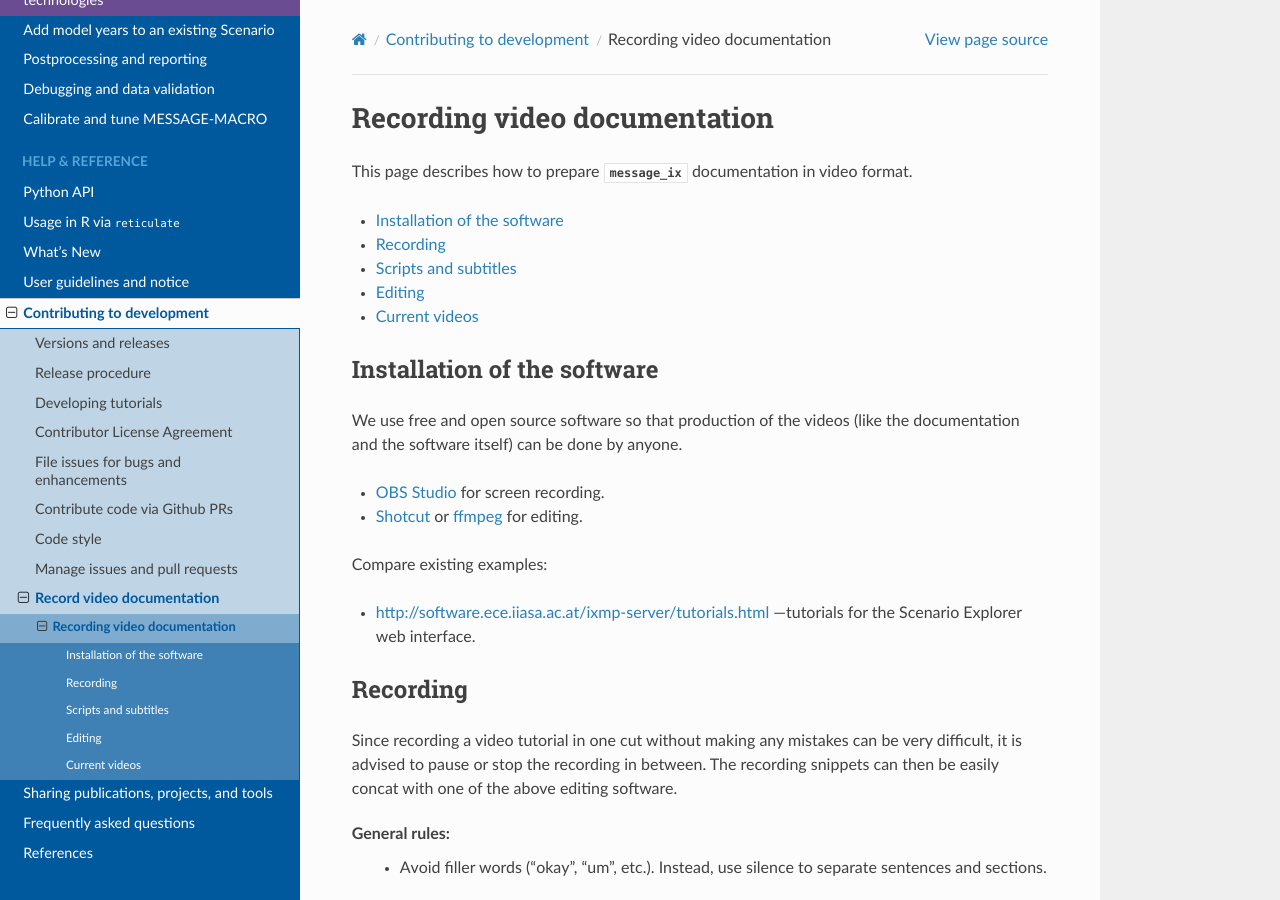
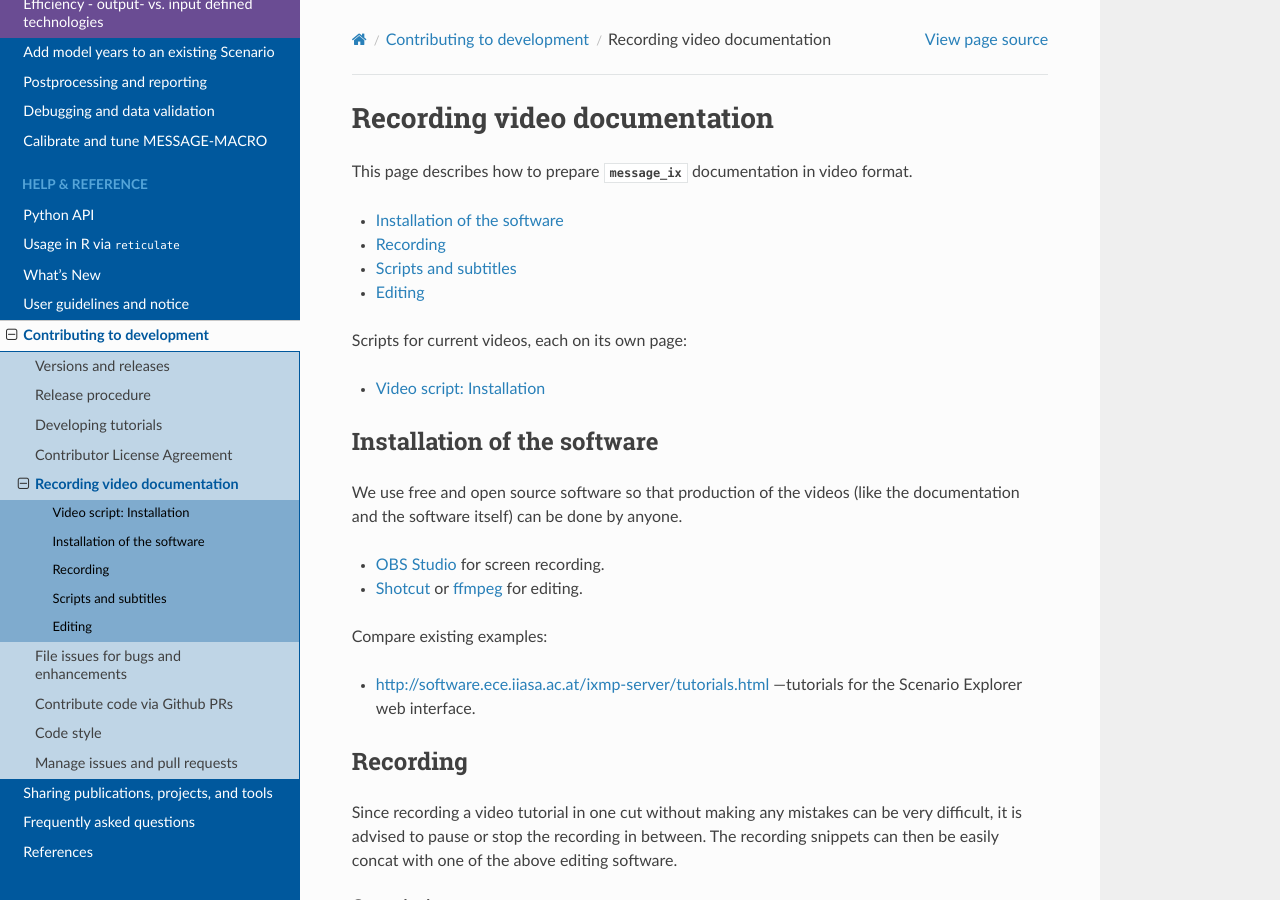
Before and after one commit to iiasa/message_ix, a Sphinx documentation site: the page built from doc/contrib/video.rst, in a window 1280 px wide and 900 px high. Built offline with Sphinx 7.4.7 and the Read the Docs theme 2.0.0, drawn with Linux system fonts in a browser that asks for light colours; pages that are not in the unit, such as notebooks, are missing from menus; some of the changed text lies outside the part shown.

Commit message:
Streamline video docs

```diff
--- a/RELEASE_NOTES.rst
+++ b/RELEASE_NOTES.rst
@@ -18,10 +18,7 @@
 
 - Extend functionality of :meth:`.vintage_and_active_years`; add aliases
   :meth:`.yv_ya`, :meth:`.ya`, and :attr:`.y0` (:pull:`572`).
-All changes
------------
-
-- Add scripts for documentation on videos and add first installation video tutorial (:pull:`396`)
+- Add scripts and HOWTO for documentation videos (:pull:`396`)
 
 .. _v3.5.0:
 
--- a/doc/video/recording.rst
+++ b/doc/contrib/video.rst
@@ -3,7 +3,16 @@
 
 This page describes how to prepare :mod:`message_ix` documentation in video format.
 
-.. contents:: :local:
+.. contents::
+   :local:
+
+Scripts for current videos, each on its own page:
+
+.. toctree::
+   :maxdepth: 1
+
+   video/install
+
 
 Installation of the software
 ============================
@@ -65,12 +74,4 @@
 
     $ ffmpeg -i concat.mp4 -i ~\titel.png -filter_complex "[0:v][1:v] overlay=25:25:enable='between(t,0,20)'" -pix_fmt yuv420p -c:a copy concat-w-title.mp4
 
-
-Current videos
-==============
-
-.. toctree::
-
-   install
-
 .. [1]  For extensive information, please have a e.g. a look `here <https://video.stackexchange.com/questions/12105/add-an-image-overlay-in-front-of-video-using-ffmpeg>`_.
--- a/doc/index.rst
+++ b/doc/index.rst
@@ -32,7 +32,6 @@
 - :doc:`install` of the software and essential dependencies.
 - :doc:`tutorials` for new users that demonstrate the basic features of the framework.
 - :doc:`Usage <usage>` of |MESSAGEix| in academic publications, research projects, and derived tools.
-- :doc:`Videos <video/index>` versions of parts of this documentation.
 
 .. toctree::
    :hidden:
```
Also changed, not shown: other parts of doc/index.rst (+0 -3 lines), doc/contributing.rst (+1 -11 lines), doc/contrib/video/install.rst (renamed from doc/video/install.rst).
